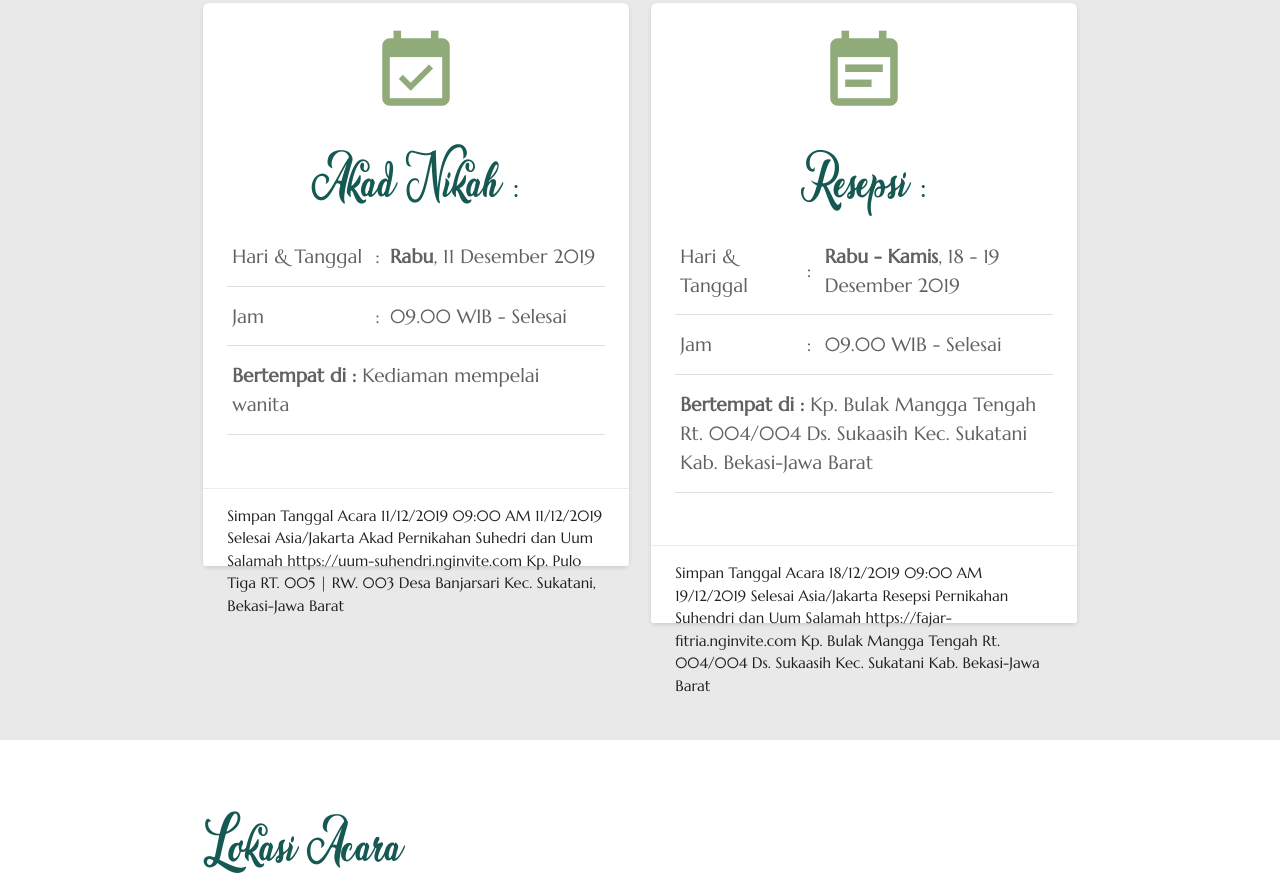
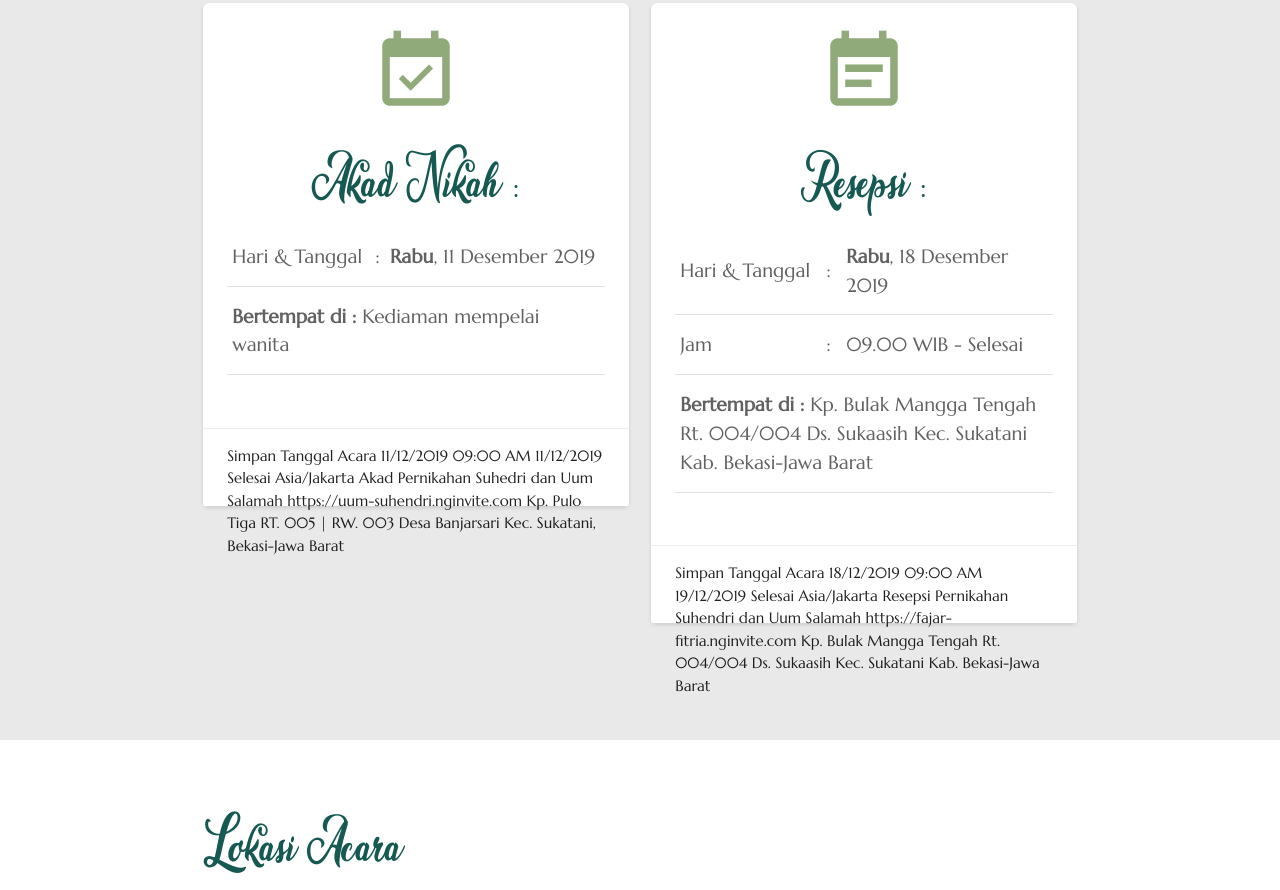
Before and after one commit to nginvite/uum-suhendri, a plain HTML site: page index.html in a window 1280 px wide. Shown: the part 2828-3718 px from the top of the page. Drawn offline with nearby package versions, Linux system fonts and the light colour scheme; some packages are replaced by stand-ins of ours; a script that the page names is missing.

Commit message:
Update index.html

```diff
--- a/index.html
+++ b/index.html
@@ -245,11 +245,7 @@
                                     <td>:</td>
                                     <td><b>Rabu</b>, 11 Desember 2019</td>
                                 </tr>
-                                <tr>
-                                    <td>Jam</td>
-                                    <td>:</td>
-                                    <td>09.00 WIB - Selesai</td>
-                                </tr>
+
                                 <tr>
                                     <td colspan="3"><b>Bertempat di : </b>Kediaman mempelai wanita</td>
                                 </tr>
@@ -281,7 +277,7 @@
                                 <tr>
                                         <td>Hari & Tanggal</td>
                                         <td>:</td>
-                                        <td><b>Rabu - Kamis</b>, 18 - 19 Desember 2019</td>
+                                        <td><b>Rabu</b>, 18 Desember 2019</td>
                                     </tr>
                                     <tr>
                                         <td>Jam</td>
```
